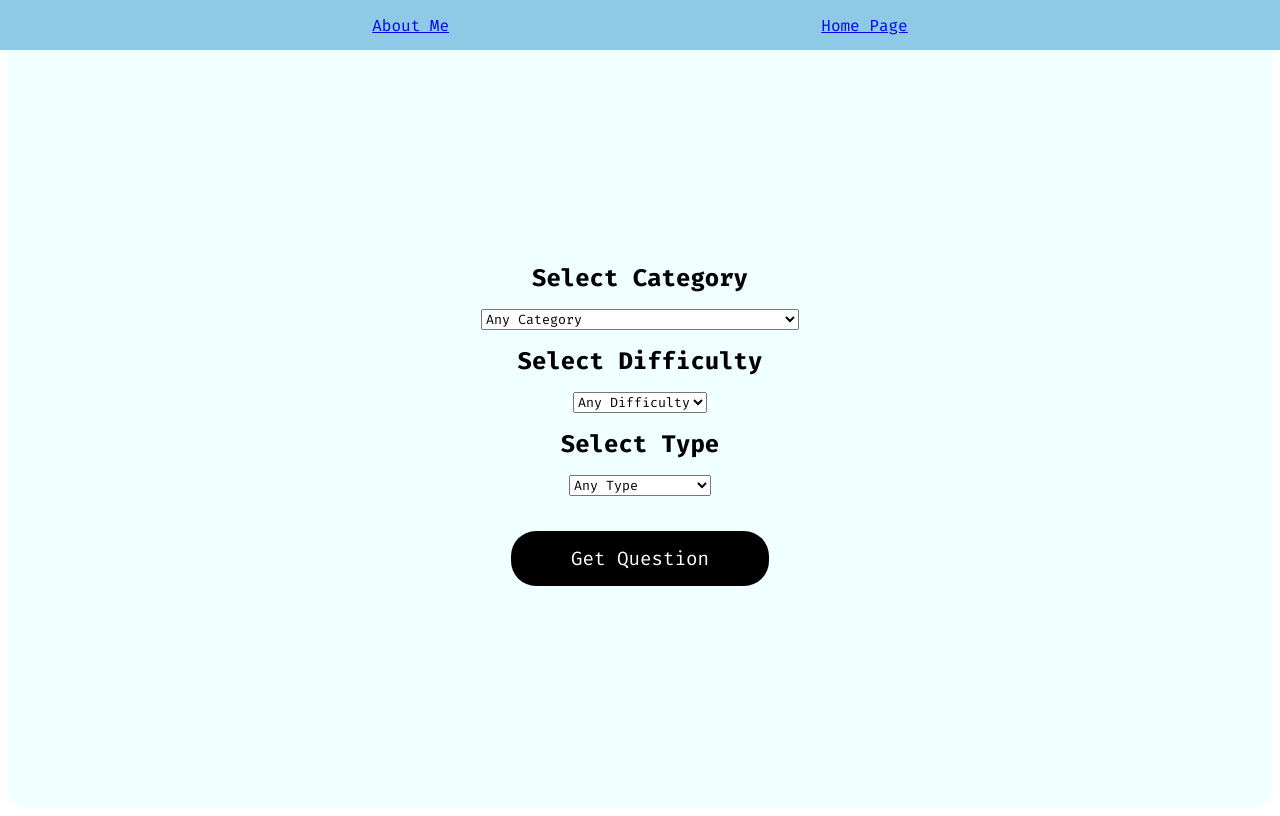
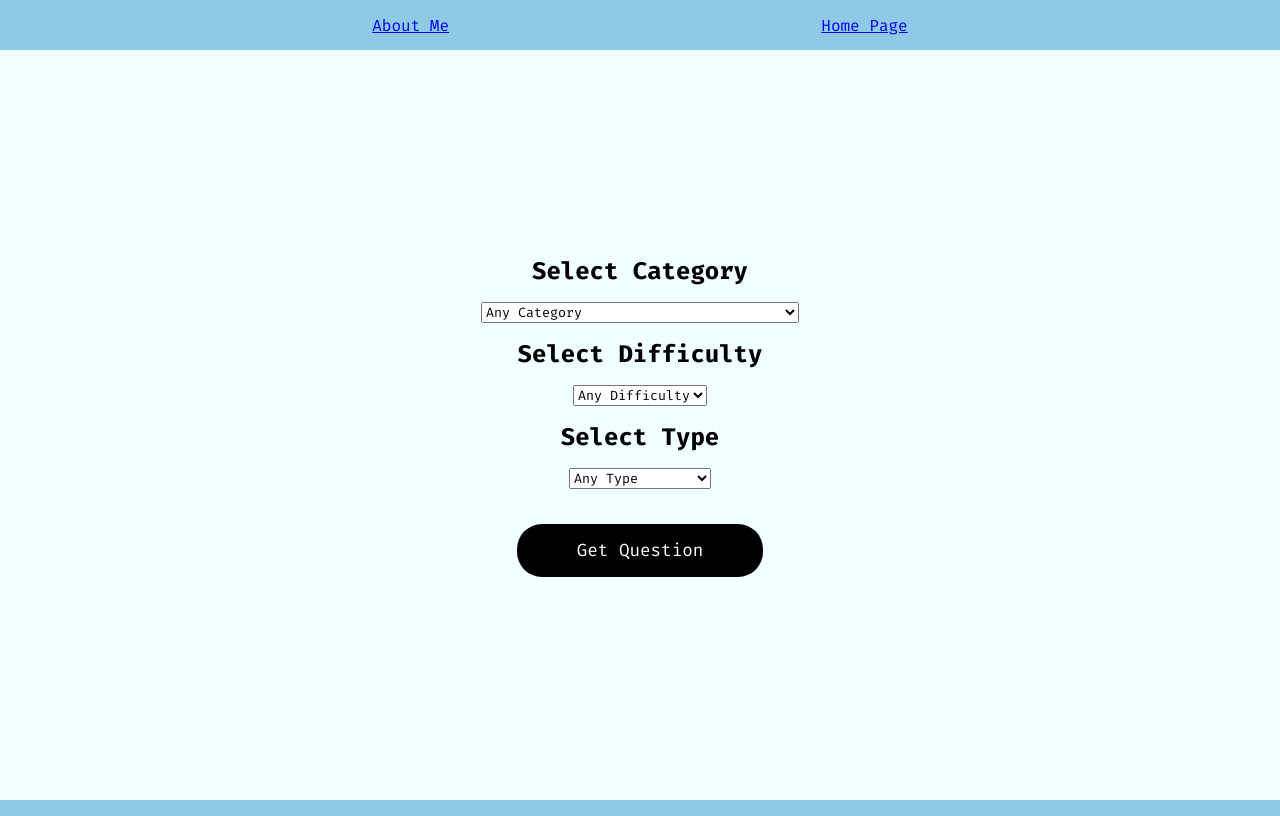
Before and after one commit to runquan-ray-zhou/quiz-me, a React (Vite) app: page /form in a window 1280 px wide. Built offline with nearby package versions, Linux system fonts and the light colour scheme.

Commit message:
change styling a little

```diff
--- a/src/App.css
+++ b/src/App.css
@@ -1,3 +1,7 @@
+body {
+    background-color: #8ECAE6;
+    margin: 0;
+}
 main {
     display: flex;
     flex-direction: column;
@@ -7,7 +11,6 @@ main {
     min-height: 100vh;
     margin: 0;
     padding: 0;
-    border-radius: 20px;
     background-color: azure;
 }
 header {
@@ -58,6 +61,7 @@ select {
 }
 .card{
     margin-top: 30px;
+    margin-bottom: 20px;
     display: flex;
     flex-direction: column;
     justify-content: center;
@@ -71,6 +75,7 @@ select {
     background: transparent;
     padding: 15px 60px 15px 60px;
     border-radius: 25px;
+    font-weight: 600;
     cursor: pointer;
 }
 .getQuestion {
@@ -79,7 +84,7 @@ select {
     padding: 15px 60px 15px 60px;
     color: white;
     border-radius: 25px;
-    font-size: 1.2em;
+    font-size: 1.1em;
     cursor: pointer;
     margin-bottom: 20px
 }
--- a/src/Components/Question.jsx
+++ b/src/Components/Question.jsx
@@ -28,15 +28,15 @@ export default function Question({ question }) {
 
     return (
     <div className="card">
-        <h2>{question.category}</h2>
-        <p>{question.question.replace(/&quot;|&#039;/g, "'")}</p>
+        <h2>{question.category.replace(/&amp;/g, '&')}</h2>
+        <p>{question.question.replace(/&quot;|&#039;/g, "'").replace(/&amp;/g, '&')}</p>
         <p>{answer}</p>
         <Link to="/form">
             <button className="play__button" style={{display:correctShow}}>Get New Question</button>
         </Link>
         <p style={{display:display}}>{correct}</p>
-            <button className="play__button" style={{display:wrongShow}}>Try Again!</button>
-        {choices.map((choice,i) => <input style={{display:hide}} className="answer__choices" type="button" key={i} onClick={handleClick} value={choice} />)}
+            <span style={{display:wrongShow}}>Try Again!</span>
+        {choices.map((choice,i) => <input style={{display:hide}} className="answer__choices" type="button" key={i} onClick={handleClick} value={choice.replace(/&amp;/g, '&')} />)}
     </div>
     )
 }
--- a/src/index.css
+++ b/src/index.css
@@ -2,3 +2,12 @@
 * {
     font-family: fira code;
 }
+html {
+    overflow: hidden;
+    height: 100%;
+}
+
+body {
+    height: 100%;
+    overflow: auto;
+}
```
